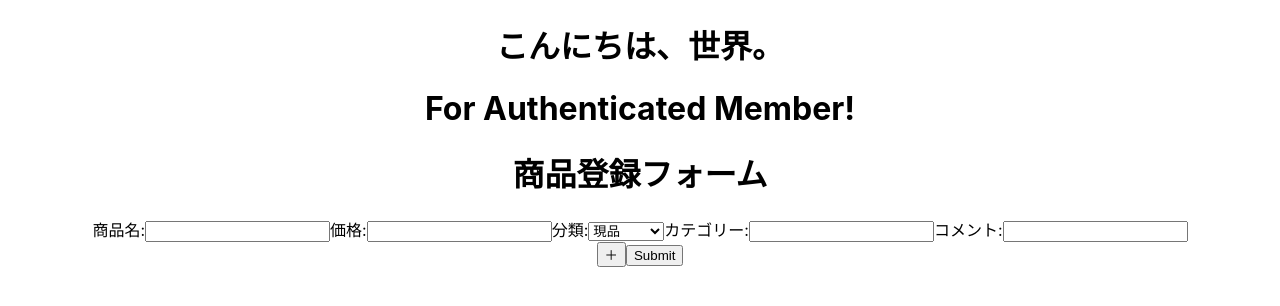
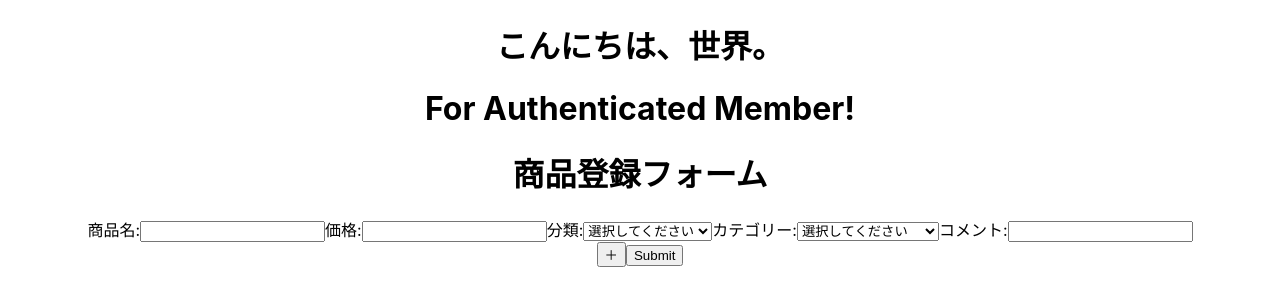
Before and after one commit to azufb/dockerExpress, a React (Create React App) app in the folder frontend/: page /Authenticated/1 in a window 1280 px wide. Shown: the top 306 px of the page. Built offline with nearby package versions, Linux system fonts and the light colour scheme.

Commit message:
カテゴリ用のドロップダウンメニュー作成

```diff
--- a/frontend/src/components/ItemRegisterForm.jsx
+++ b/frontend/src/components/ItemRegisterForm.jsx
@@ -7,7 +7,7 @@ const ItemRegisterForm = () => {
                 {
                     itemName: '',
                     itemPrice: '',
-                    itemType: 'actual',
+                    itemType: '',
                     itemCategory: '',
                     comment: ''
                 }
@@ -32,17 +32,40 @@ const ItemRegisterForm = () => {
                             <input {...register(`itemRegister.${index}.itemPrice`)} />
                             <label>分類:</label>
                             <select {...register(`itemRegister.${index}.itemType`)}>
-                                <option value='actual' selected>現品</option>
+                                <option value='' selected>選択してください</option>
+                                <option value='actual'>現品</option>
                                 <option value='sample'>サンプル</option>
                             </select>
                             <label>カテゴリー:</label>
-                            <input {...register(`itemRegister.${index}.itemCategory`)} />
+                            <select {...register(`itemRegister.${index}.itemCategory`)}>
+                                <option value='' selected>選択してください</option>
+                                <option value='toner'>拭き取り化粧水</option>
+                                <option value='lotion'>化粧水</option>
+                                <option value='faceMask'>フェイスマスク</option>
+                                <option value='emulsion'>乳液</option>
+                                <option value='serum'>美容液</option>
+                                <option value='cream'>クリーム</option>
+                                <option value='bb/cc'>BB/CCクリーム</option>
+                                <option value='primer'>下地</option>
+                                <option value='foundation'>ファンデーション</option>
+                                <option value='controlColor'>コントロールカラー</option>
+                                <option value='concealer'>コンシーラー</option>
+                                <option value='highlightingPowder'>ハイライト</option>
+                                <option value='blush'>チーク</option>
+                                <option value='lip'>口紅</option>
+                                <option value='eyebrow'>アイブロウ</option>
+                                <option value='eyeliner'>アイライナー</option>
+                                <option value='eyeShadow'>アイシャドウ</option>
+                                <option value='mascaraPrimer'>マスカラ下地</option>
+                                <option value='mascara'>マスカラ</option>
+                                <option value='other'>そのほか</option>
+                            </select>
                             <label>コメント:</label>
                             <input {...register(`itemRegister.${index}.comment`)} />
                         </div>
                     ))}
                 </div>
-                <button type='button' onClick={() => append({ itemName: '', itemPrice: '', itemType: 'actual', itemCategory: '', comment: '' })}>
+                <button type='button' onClick={() => append({ itemName: '', itemPrice: '', itemType: '', itemCategory: '', comment: '' })}>
                     ＋
                 </button>
                 <input type="submit" />
```
